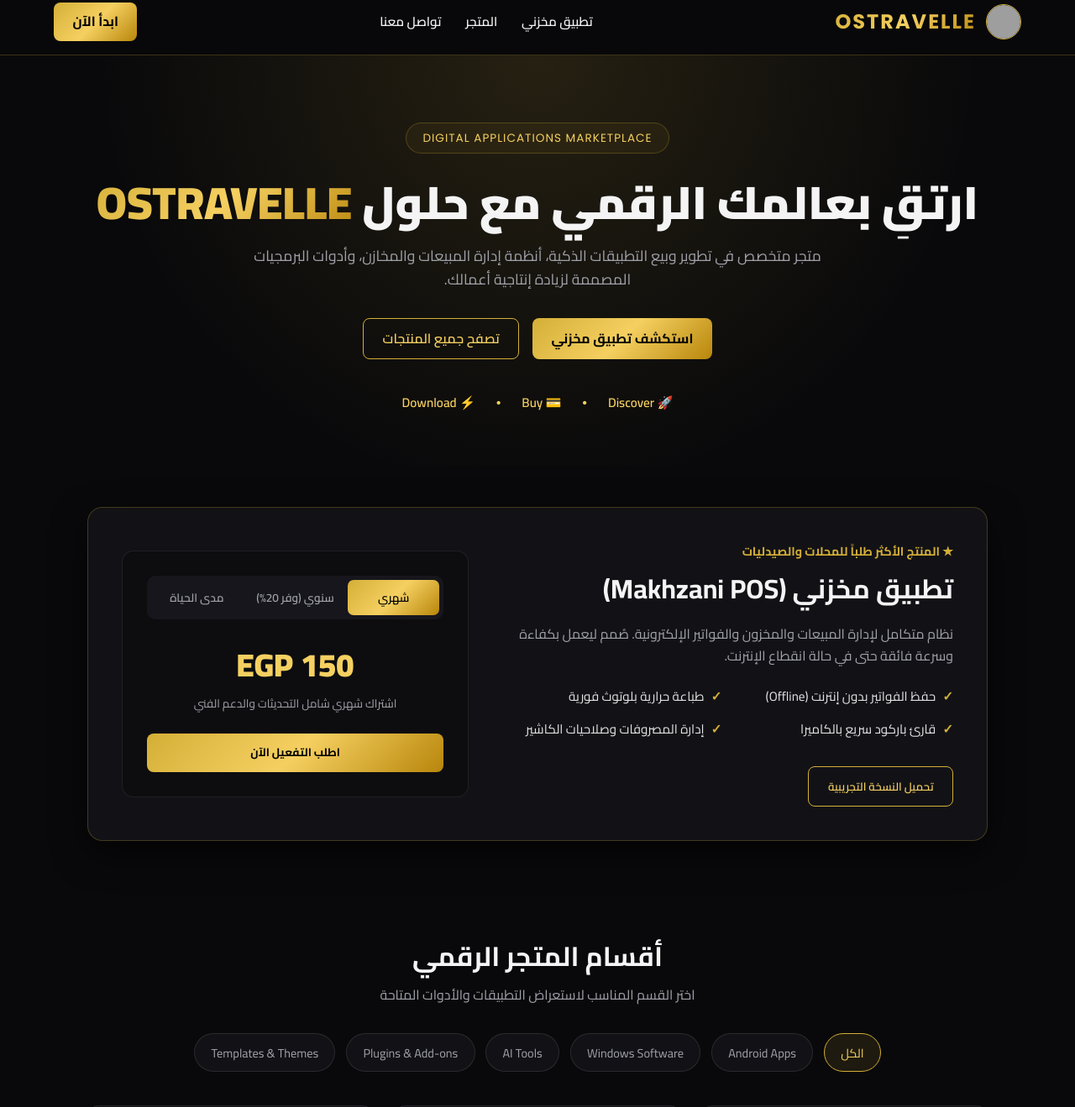
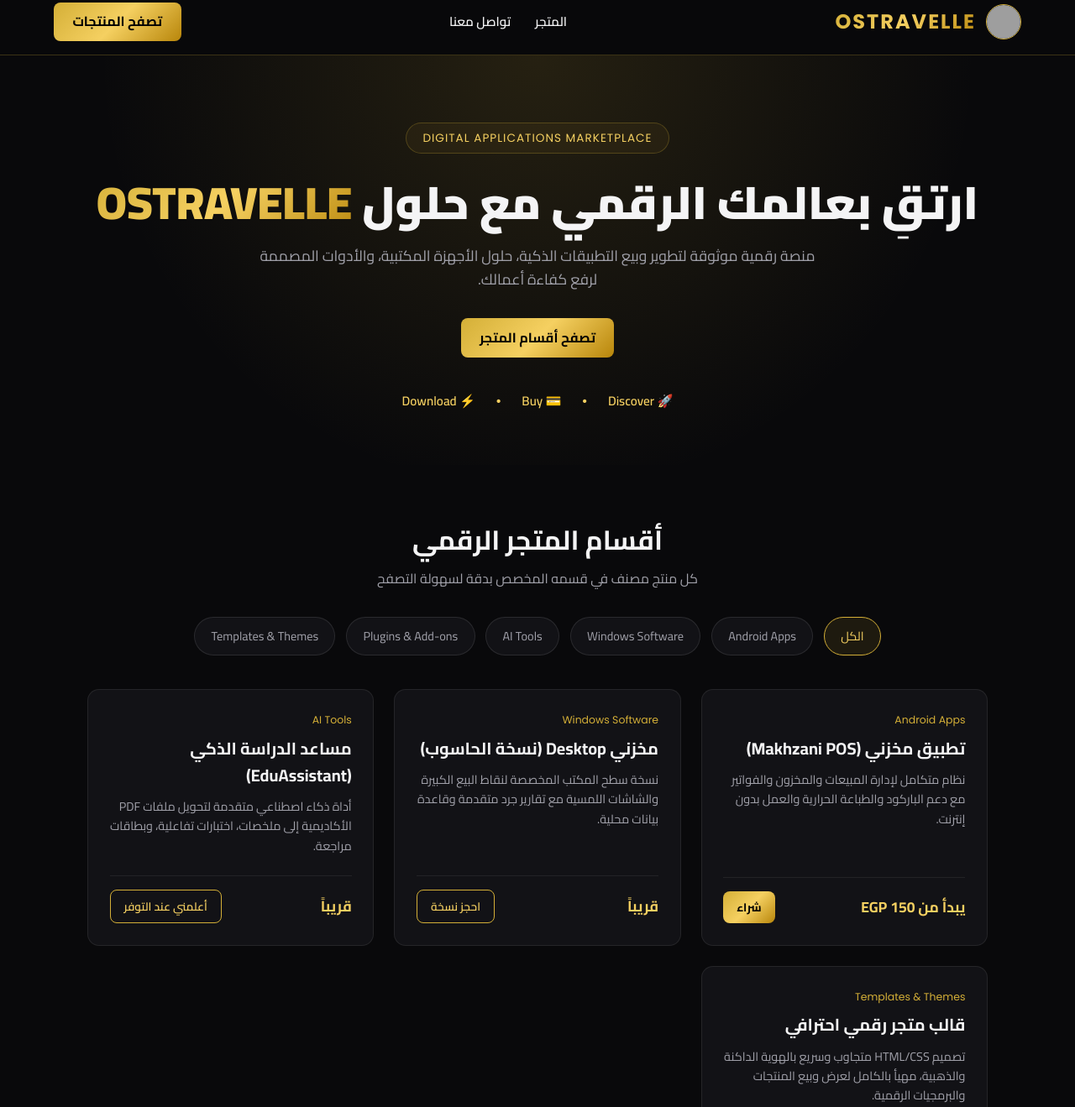
Before and after one commit to Mina-Tawadrous/ostravelle-store, a plain HTML site: page index.html in a window 1280 px wide. Shown: the part 13-1332 px from the top of the page at 84% size. Drawn offline with Linux system fonts and the light colour scheme; grey boxes are pictures that could not be loaded.

Commit message:
Add files via upload

```diff
--- a/index.html
+++ b/index.html
@@ -179,106 +179,6 @@
             font-size: 0.95rem;
         }
 
-        /* Featured Product: Makhzani */
-        .featured-section {
-            padding: 3rem 5%;
-            max-width: 1200px;
-            margin: 0 auto;
-        }
-
-        .featured-card {
-            background: var(--bg-card);
-            border: 1px solid var(--border-gold);
-            border-radius: 18px;
-            padding: 2.5rem;
-            display: grid;
-            grid-template-columns: 1.3fr 1fr;
-            gap: 2.5rem;
-            align-items: center;
-            box-shadow: 0 15px 40px rgba(0, 0, 0, 0.6);
-        }
-
-        .featured-tag {
-            color: var(--gold-primary);
-            font-weight: 700;
-            font-size: 0.9rem;
-            margin-bottom: 0.5rem;
-            display: block;
-        }
-
-        .featured-card h2 {
-            font-size: 2rem;
-            margin-bottom: 1rem;
-        }
-
-        .features-grid {
-            display: grid;
-            grid-template-columns: repeat(2, 1fr);
-            gap: 0.9rem;
-            margin: 1.5rem 0 2rem;
-        }
-
-        .feature-item {
-            display: flex;
-            align-items: center;
-            gap: 8px;
-            font-size: 0.95rem;
-            color: #e4e4e7;
-        }
-
-        .feature-item span {
-            color: var(--gold-primary);
-            font-weight: bold;
-        }
-
-        .pricing-box {
-            background: #0d0d10;
-            border: 1px solid rgba(255, 255, 255, 0.08);
-            border-radius: 14px;
-            padding: 1.8rem;
-            text-align: center;
-        }
-
-        .plan-selector {
-            display: flex;
-            gap: 8px;
-            margin-bottom: 1.5rem;
-            background: #16161c;
-            padding: 5px;
-            border-radius: 10px;
-        }
-
-        .plan-btn {
-            flex: 1;
-            padding: 0.5rem;
-            border: none;
-            background: transparent;
-            color: var(--text-muted);
-            border-radius: 7px;
-            cursor: pointer;
-            font-weight: 600;
-            font-size: 0.85rem;
-            transition: 0.3s;
-        }
-
-        .plan-btn.active {
-            background: var(--gold-gradient);
-            color: #000;
-        }
-
-        .price-display {
-            font-size: 2.4rem;
-            font-weight: 900;
-            color: var(--gold-light);
-            margin-bottom: 0.3rem;
-        }
-
-        .price-note {
-            color: var(--text-muted);
-            font-size: 0.85rem;
-            margin-bottom: 1.5rem;
-        }
-
         /* Marketplace Categories & Grid */
         .catalog-section {
             padding: 4rem 5%;
@@ -445,9 +345,6 @@
         }
 
         @media (max-width: 850px) {
-            .featured-card {
-                grid-template-columns: 1fr;
-            }
             nav {
                 display: none;
             }
@@ -459,72 +356,36 @@
     <!-- Header -->
     <header>
         <a href="#" class="brand">
-            <!-- ضع صورة البانر أو اللوجو بنفس الاسم في مجلد GitHub -->
             <img src="banner.png" alt="Ostravelle Logo" class="brand-logo" onerror="this.style.display='none'">
             <span class="brand-name">OSTRAVELLE</span>
         </a>
         <nav>
             <ul>
-                <li><a href="#makhzani">تطبيق مخزني</a></li>
                 <li><a href="#catalog">المتجر</a></li>
                 <li><a href="#contact">تواصل معنا</a></li>
             </ul>
         </nav>
-        <a href="#makhzani" class="btn-gold">ابدأ الآن</a>
+        <a href="#catalog" class="btn-gold">تصفح المنتجات</a>
     </header>
 
     <!-- Hero -->
     <section class="hero">
         <div class="hero-badge">DIGITAL APPLICATIONS MARKETPLACE</div>
         <h1>ارتقِ بعالمك الرقمي مع حلول <span>OSTRAVELLE</span></h1>
-        <p>متجر متخصص في تطوير وبيع التطبيقات الذكية، أنظمة إدارة المبيعات والمخازن، وأدوات البرمجيات المصممة لزيادة إنتاجية أعمالك.</p>
+        <p>منصة رقمية موثوقة لتطوير وبيع التطبيقات الذكية، حلول الأجهزة المكتبية، والأدوات المصممة لرفع كفاءة أعمالك.</p>
         <div style="display: flex; gap: 1rem; justify-content: center; flex-wrap: wrap;">
-            <a href="#makhzani" class="btn-gold">استكشف تطبيق مخزني</a>
-            <a href="#catalog" class="btn-outline">تصفح جميع المنتجات</a>
+            <a href="#catalog" class="btn-gold">تصفح أقسام المتجر</a>
         </div>
         <div class="hero-steps">
             <span>🚀 Discover</span> • <span>💳 Buy</span> • <span>⚡ Download</span>
         </div>
     </section>
 
-    <!-- Featured App: Makhzani -->
-    <section id="makhzani" class="featured-section">
-        <div class="featured-card">
-            <div>
-                <span class="featured-tag">★ المنتج الأكثر طلباً للمحلات والصيدليات</span>
-                <h2>تطبيق مخزني (Makhzani POS)</h2>
-                <p style="color: var(--text-muted);">نظام متكامل لإدارة المبيعات والمخزون والفواتير الإلكترونية. صُمم ليعمل بكفاءة وسرعة فائقة حتى في حالة انقطاع الإنترنت.</p>
-
-                <div class="features-grid">
-                    <div class="feature-item"><span>✓</span> حفظ الفواتير بدون إنترنت (Offline)</div>
-                    <div class="feature-item"><span>✓</span> طباعة حرارية بلوتوث فورية</div>
-                    <div class="feature-item"><span>✓</span> قارئ باركود سريع بالكاميرا</div>
-                    <div class="feature-item"><span>✓</span> إدارة المصروفات وصلاحيات الكاشير</div>
-                </div>
-
-                <div style="display: flex; gap: 1rem; flex-wrap: wrap;">
-                    <button class="btn-outline" onclick="openModal('نسخة تجريبية - مخزني', 'مجاني لمدة 7 أيام')">تحميل النسخة التجريبية</button>
-                </div>
-            </div>
-
-            <div class="pricing-box">
-                <div class="plan-selector">
-                    <button class="plan-btn active" onclick="selectPlan('monthly', this)">شهري</button>
-                    <button class="plan-btn" onclick="selectPlan('yearly', this)">سنوي (وفر 20%)</button>
-                    <button class="plan-btn" onclick="selectPlan('lifetime', this)">مدى الحياة</button>
-                </div>
-                <div class="price-display" id="plan-price">150 EGP</div>
-                <div class="price-note" id="plan-desc">اشتراك شهري شامل التحديثات والدعم الفني</div>
-                <button class="btn-gold" style="width: 100%;" onclick="buyMakhzani()">اطلب التفعيل الآن</button>
-            </div>
-        </div>
-    </section>
-
-    <!-- Catalog -->
+    <!-- Catalog (Products strictly separated by category) -->
     <section id="catalog" class="catalog-section">
         <div class="section-title">
             <h2>أقسام المتجر الرقمي</h2>
-            <p style="color: var(--text-muted);">اختر القسم المناسب لاستعراض التطبيقات والأدوات المتاحة</p>
+            <p style="color: var(--text-muted);">كل منتج مصنف في قسمه المخصص بدقة لسهولة التصفح</p>
         </div>
 
         <div class="filter-tabs">
@@ -537,25 +398,25 @@
         </div>
 
         <div class="products-grid" id="products-container">
-            <!-- Product 1 -->
+            <!-- Android Apps Category -->
             <div class="product-card" data-category="android">
                 <div>
                     <div class="cat-label">Android Apps</div>
-                    <h3>مخزني - نظام الكاشير والمخازن</h3>
-                    <p>تطبيق إدارة المحلات والصيدليات مع دعم الباركود والطباعة الحرارية والعمل بدون إنترنت.</p>
+                    <h3>تطبيق مخزني (Makhzani POS)</h3>
+                    <p>نظام متكامل لإدارة المبيعات والمخزون والفواتير مع دعم الباركود والطباعة الحرارية والعمل بدون إنترنت.</p>
                 </div>
                 <div class="card-footer">
                     <span class="card-price">يبدأ من 150 EGP</span>
-                    <button class="btn-gold" style="padding: 0.4rem 1rem; font-size: 0.85rem;" onclick="openModal('تطبيق مخزني', '150 EGP / شهرياً')">شراء</button>
+                    <button class="btn-gold" style="padding: 0.4rem 1rem; font-size: 0.85rem;" onclick="openModal('تطبيق مخزني (Android)', '150 EGP / شهرياً')">شراء</button>
                 </div>
             </div>
 
-            <!-- Product 2 -->
+            <!-- Windows Software Category -->
             <div class="product-card" data-category="windows">
                 <div>
                     <div class="cat-label">Windows Software</div>
-                    <h3>مخزني Desktop (نسخة الكمبيوتر)</h3>
-                    <p>نسخة سطح المكتب المخصصة لنقاط البيع الكبيرة والشاشات اللمسية مع تقارير جرد متقدمة.</p>
+                    <h3>مخزني Desktop (نسخة الحاسوب)</h3>
+                    <p>نسخة سطح المكتب المخصصة لنقاط البيع الكبيرة والشاشات اللمسية مع تقارير جرد متقدمة وقاعدة بيانات محلية.</p>
                 </div>
                 <div class="card-footer">
                     <span class="card-price">قريباً</span>
@@ -563,12 +424,12 @@
                 </div>
             </div>
 
-            <!-- Product 3 -->
+            <!-- AI Tools Category -->
             <div class="product-card" data-category="ai">
                 <div>
                     <div class="cat-label">AI Tools</div>
                     <h3>مساعد الدراسة الذكي (EduAssistant)</h3>
-                    <p>أداة ذكاء اصطناعي لتحويل ملفات PDF إلى ملخصات، اختبارات تفاعلية، وبطاقات مراجعة.</p>
+                    <p>أداة ذكاء اصطناعي متقدمة لتحويل ملفات PDF الأكاديمية إلى ملخصات، اختبارات تفاعلية، وبطاقات مراجعة.</p>
                 </div>
                 <div class="card-footer">
                     <span class="card-price">قريباً</span>
@@ -576,12 +437,12 @@
                 </div>
             </div>
 
-            <!-- Product 4 -->
+            <!-- Templates & Themes Category -->
             <div class="product-card" data-category="templates">
                 <div>
                     <div class="cat-label">Templates & Themes</div>
                     <h3>قالب متجر رقمي احترافي</h3>
-                    <p>تصميم HTML/CSS متجاوب وسريع بالهوية الداكنة والذهبية مهيأ لعرض وبيع المنتجات الرقمية.</p>
+                    <p>تصميم HTML/CSS متجاوب وسريع بالهوية الداكنة والذهبية، مهيأ بالكامل لعرض وبيع المنتجات والبرمجيات الرقمية.</p>
                 </div>
                 <div class="card-footer">
                     <span class="card-price">250 EGP</span>
@@ -609,44 +470,23 @@
             <p id="modalPrice" style="font-weight: 700; margin-bottom: 1rem;"></p>
 
             <div class="payment-methods">
-                <p style="margin-bottom: 0.5rem; color: var(--gold-primary); font-weight: 700;">طرق الدفع والتفعيل السريع:</p>
+                <p style="margin-bottom: 0.5rem; color: var(--gold-primary); font-weight: 700;">طرق الدفع والتفعيل الآمن:</p>
                 <p>• التحويل عبر <strong>InstaPay</strong> أو <strong>فودافون كاش</strong>.</p>
-                <p>• الدفع بالبطاقات البنكية (قريباً عبر بوابة الدفع).</p>
-                <p style="margin-top: 0.6rem; color: var(--text-muted); font-size: 0.82rem;">أرسل طلبك عبر البريد الإلكتروني أو واتساب وسنقوم بتفعيل حسابك فوراً.</p>
+                <p>• الدفع الآمن بالبطاقات البنكية (عبر بوابات الدفع المعتمدة).</p>
+                <p style="margin-top: 0.6rem; color: var(--text-muted); font-size: 0.82rem;">تتم مراجعة عمليات الدفع وتفعيل الاشتراكات يسراً وسرعة عبر الإيميل التجاري.</p>
             </div>
 
-            <a id="emailOrderBtn" href="#" class="btn-gold" style="width: 100%; margin-bottom: 0.6rem;">إرسال الطلب عبر البريد الإلكتروني</a>
+            <a id="emailOrderBtn" href="#" class="btn-gold" style="width: 100%; margin-bottom: 0.6rem;">إرسال الطلب المؤكد عبر البريد</a>
             <button class="btn-outline" style="width: 100%;" onclick="closeModal()">إغلاق</button>
         </div>
     </div>
 
     <script>
-        let currentPlan = { name: 'تطبيق مخزني - باقة شهرية', price: '150 EGP' };
-
-        function selectPlan(type, btn) {
-            document.querySelectorAll('.plan-btn').forEach(b => b.classList.remove('active'));
-            btn.classList.add('active');
-
-            const priceEl = document.getElementById('plan-price');
-            const descEl = document.getElementById('plan-desc');
-
-            if (type === 'monthly') {
-                priceEl.innerText = '150 EGP';
-                descEl.innerText = 'اشتراك شهري شامل التحديثات والدعم الفني';
-                currentPlan = { name: 'تطبيق مخزني - باقة شهرية', price: '150 EGP' };
-            } else if (type === 'yearly') {
-                priceEl.innerText = '1,400 EGP';
-                descEl.innerText = 'اشتراك سنوي (توفير شهرين مجاناً) + دعم أولوية';
-                currentPlan = { name: 'تطبيق مخزني - باقة سنوية', price: '1,400 EGP' };
-            } else if (type === 'lifetime') {
-                priceEl.innerText = '3,500 EGP';
-                descEl.innerText = 'تدفع مرة واحدة فقط وتملك التطبيق مدى الحياة';
-                currentPlan = { name: 'تطبيق مخزني - مدى الحياة', price: '3,500 EGP' };
-            }
-        }
-
-        function buyMakhzani() {
-            openModal(currentPlan.name, currentPlan.price);
+        // Security sanitization helper to prevent XSS injection in modal texts
+        function sanitizeInput(str) {
+            const temp = document.createElement('div');
+            temp.textContent = str;
+            return temp.innerHTML;
         }
 
         function filterProducts(category, btn) {
@@ -663,10 +503,15 @@
         }
 
         function openModal(title, price) {
-            document.getElementById('modalTitle').innerText = title;
-            document.getElementById('modalPrice').innerText = 'التكلفة: ' + price;
-            const subject = encodeURIComponent('طلب شراء: ' + title);
-            const body = encodeURIComponent(`مرحباً فريق Ostravelle،\nأرغب في طلب وتفعيل: ${title}\nالسعر: ${price}\n\nبياناتي:\nالاسم:\nرقم الهاتف:`);
+            const cleanTitle = sanitizeInput(title);
+            const cleanPrice = sanitizeInput(price);
+
+            document.getElementById('modalTitleinnerText' in document.getElementById('modalTitle') ? 'innerText' : 'textContent').textContent = cleanTitle;
+            document.getElementById('modalPrice').innerText = 'التكلفة: ' + cleanPrice;
+
+            const subject = encodeURIComponent('طلب شراء وتفعيل: ' + cleanTitle);
+            const body = encodeURIComponent(`مرحباً فريق Ostravelle،\nأرغب في طلب وتفعيل المنتج التالي:\n- المنتج: ${cleanTitle}\n- السعر: ${cleanPrice}\n\nبيانات العميل:\nالاسم:\nرقم الهاتف:\nطريقة الدفع المفضلة (InstaPay / فودافون كاش):`);
+
             document.getElementById('emailOrderBtn').href = `mailto:ostravelle@gmail.com?subject=${subject}&body=${body}`;
             document.getElementById('orderModal').style.display = 'flex';
         }
@@ -677,9 +522,9 @@
 
         function showPolicy(type) {
             if (type === 'privacy') {
-                openModal('سياسة الخصوصية', 'نحن نحترم خصوصية بياناتك ولا نشارك معلومات حسابك أو فواتيرك مع أي طرف ثالث.');
+                openModal('سياسة الخصوصية', 'نحن نلتزم بحماية سرية وخصوصية بياناتك ولا نشارك معلومات حسابك أو معاملاتك المالية مع أي طرف ثالث.');
             } else {
-                openModal('شروط الاستخدام وسياسة الاسترجاع', 'يحق للعميل تجربة التطبيق مجاناً قبل الشراء، ويمكن استرداد المبلغ خلال 7 أيام في حال وجود مشكلة تقنية لم يتم حلها.');
+                openModal('شروط الاستخدام والاسترجاع', 'يحق للعميل معاينة التجربة الرقمية، ويمكن استرداد قيمة الاشتراك خلال 7 أيام في حال وجود عقبة تقنية جوهرية لم يتمكن الفريق من حلها.');
             }
         }
     </script>
```
